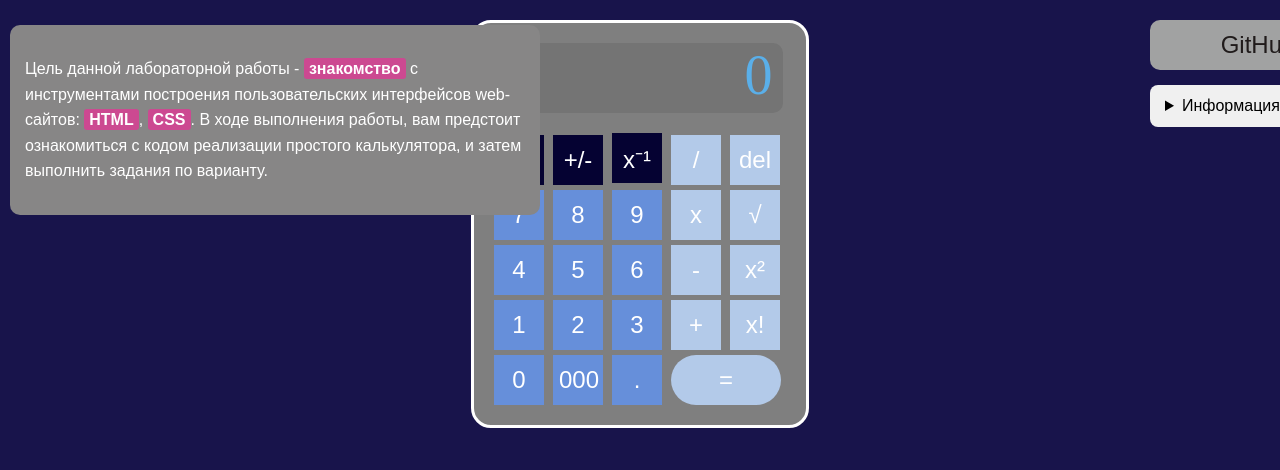
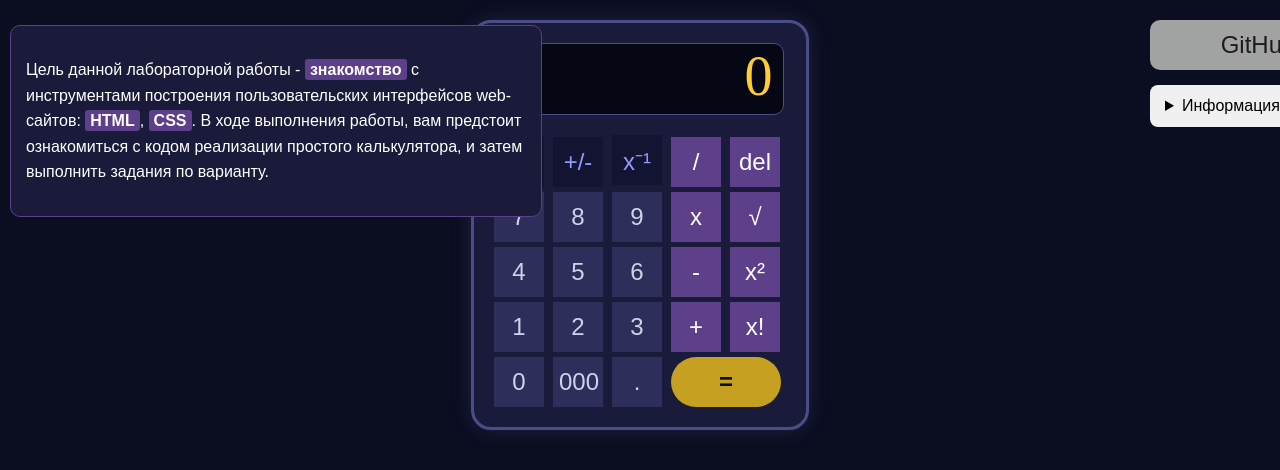
Before and after one commit to fiufnvanfiufn/IU5_41B_CHICHEV_NAP_LABS_25-26, a plain HTML site: page calculator.html in a window 1280 px wide. Shown: the top 470 px of the page. Drawn offline with Linux system fonts and the light colour scheme.

Commit message:
fix colors

```diff
--- a/style.css
+++ b/style.css
@@ -62,6 +62,7 @@ body {
   color: #5aafe9;
   font-size: 3.5rem;
   font-family: 'Times New Roman', Times, serif;
+  overflow-x: hidden;
 }
 
 /*body {
@@ -140,30 +141,53 @@ body {
 }
 
 body.dark-theme {
-  background-color: #18144b;
+  background-color: #0b0e21;
 }
 
 body.dark-theme .calculator {
-  background-color:#7f7f7f;
-  border-color: white;
+  background-color: #1a1b3a;
+  border-color: #4b4d8a;
+  box-shadow: 0 0 20px rgba(75, 77, 138, 0.3);
+}
+
+body.dark-theme .result {
+  background: #050714;
+  color: #ffcc33;
+  border: 1px solid #4b4d8a;
 }
 
 body.dark-theme .my-btn {
-  background: #668fda;
+  background: #2d2f5a;
+  color: #d1d1e9;
+}
+
+body.dark-theme .my-btn:hover {
+  background: #3e4182;
+}
+
+body.dark-theme .my-btn.primary {
+  background: #5d3f8a;
   color: white;
 }
 
-body.dark-theme .my-btn.primary {
-  background: #b3cae9;
+body.dark-theme .my-btn.secondary {
+  background: #121432;
+  color: #9499ff;
 }
 
-body.dark-theme .my-btn.secondary {
-  background: #050232;
+body.dark-theme .my-btn.execute {
+  background: #c5a021;
+  color: #0b0e21;
+  font-weight: bold;
 }
 
-body.dark-theme .result {
-  background:#747474;
-  color: #5aafe9;
+body.dark-theme .lab-purpose {
+  background-color: #1a1b3a;
+  border: 1px solid #5d3f8a;
+}
+
+body.dark-theme .lab-purpose mark {
+  background-color: #5d3f8a;
 }
 
 body.light-theme {
```
